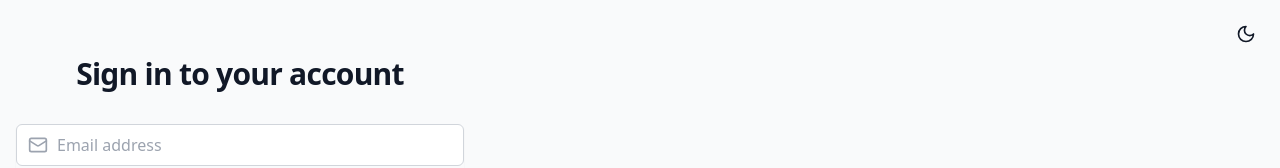
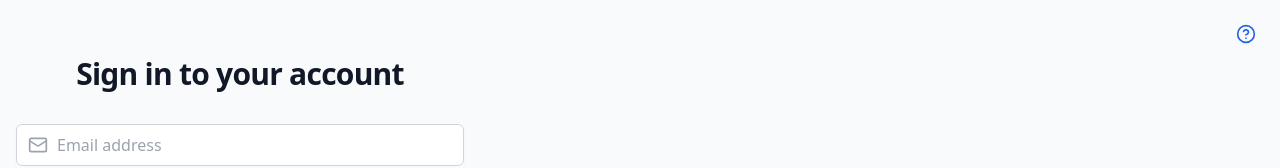
Before and after one commit to ArnavAgarwal-Mr-AR/SW_frontend, a React (Vite) app: page / in a window 1280 px wide. Shown: the top 168 px of the page. Built offline with nearby package versions, Linux system fonts and the light colour scheme; no server answers.

Commit message:
Theme changes

```diff
--- a/src/components/layout/ThemeToggle.tsx
+++ b/src/components/layout/ThemeToggle.tsx
@@ -1,21 +1,19 @@
 import React from 'react';
-import { Sun, Moon } from 'lucide-react';
-import { useThemeStore } from '../../store/themeStore';
+import { HelpCircle } from 'lucide-react';
 
+// This component now serves as a help button instead of a theme toggle
 export const ThemeToggle = () => {
-  const { isDarkMode, toggleTheme } = useThemeStore();
+  const handleHelpClick = () => {
+    alert('Need help? Contact support at support@example.com');
+  };
 
   return (
     <button
-      onClick={toggleTheme}
-      className="p-2 rounded-lg hover:bg-gray-200 dark:hover:bg-gray-700"
-      aria-label="Toggle theme"
+      onClick={handleHelpClick}
+      className="p-2 rounded-lg hover:bg-blue-50 text-blue-600"
+      aria-label="Get help"
     >
-      {isDarkMode ? (
-        <Sun className="h-5 w-5" />
-      ) : (
-        <Moon className="h-5 w-5" />
-      )}
+      <HelpCircle className="h-5 w-5" />
     </button>
   );
 };
```
